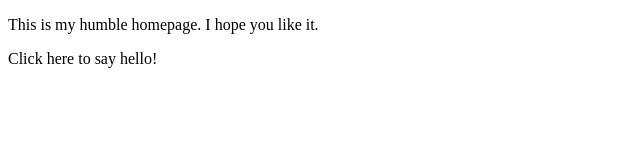
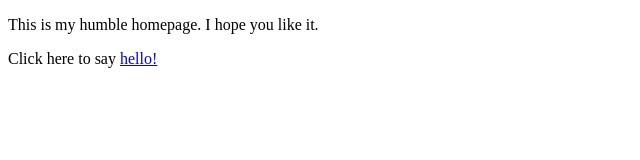
Before and after one commit to rehayema/lecture0, a plain HTML site: page index.html in a window 1280 px wide. Shown: the full height of the page, 0-640 px from the left. Drawn offline with Linux system fonts and the light colour scheme.

Commit message:
hello is now hyperlinked

```diff
--- a/index.html
+++ b/index.html
@@ -7,6 +7,6 @@
 </head>
 <body>
     <p>This is my humble homepage. I hope you like it.</p>
-    <p>Click here to say hello!</p>
+    <p>Click here to say <a href="hello.html">hello!</a></p>
 </body>
 </html>
```
